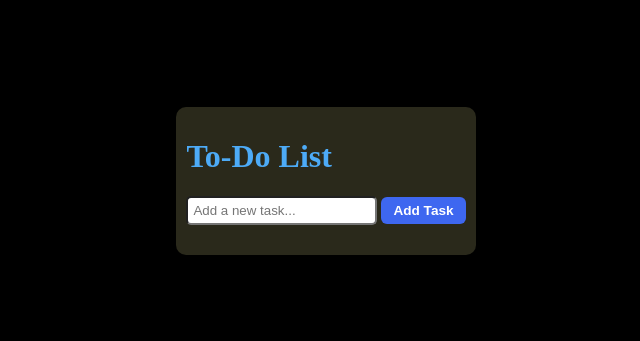
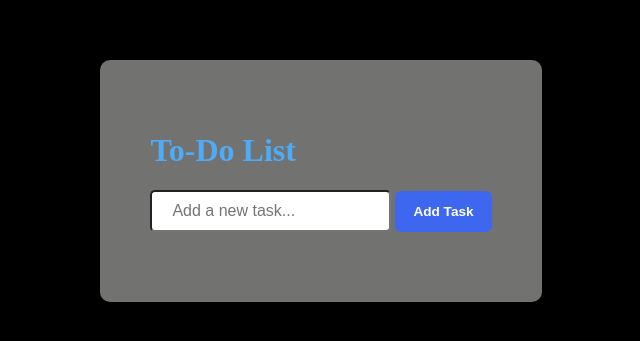
Before and after one commit to iammicky20/To-Do-List, a plain HTML site: page index.html in a window 1280 px wide. Shown: the part 227-568 px from the top of the page, without its empty margins (314-954 px from the left). Drawn offline with Linux system fonts and the light colour scheme.

Commit message:
styling changed

```diff
--- a/styles.css
+++ b/styles.css
@@ -9,17 +9,18 @@ h1{
     color:#4dabf7;
 }
 .container{
-    background-color: rgba(52, 50, 33, 0.822);
+    background-color: rgba(139, 139, 137, 0.822);
     border-radius:10px ;
-    padding: 10px;
-
+    padding: 50px;
+    gap: 20px;
+    margin-right: 10px;
 }
 
 button{
     background-color: #3e67f0; /* A clean red instead of the harsh blue */
     color: white;
     border: none;
-    padding: 6px 12px;
+    padding: 13px 18px;
     border-radius: 6px;
     cursor: pointer;
     font-weight: 600;
@@ -28,8 +29,11 @@ button{
 
 }
 #todo-input{
-    padding:5px;
+    padding:10px;
     border-radius: 5px;
+    padding-left:20px;
+    font-size: medium;
+    gap:10px;
 }
 
 ul {
```
